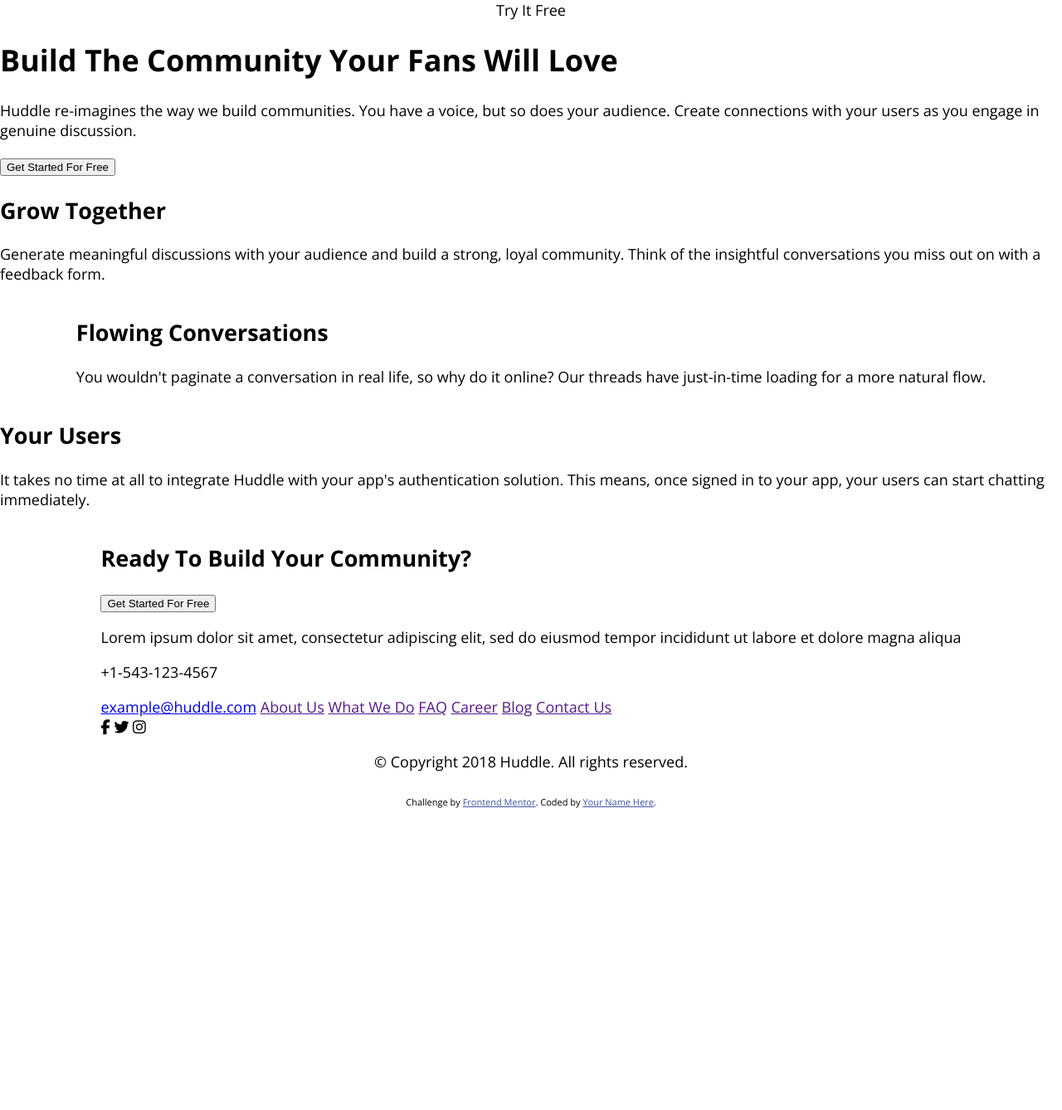
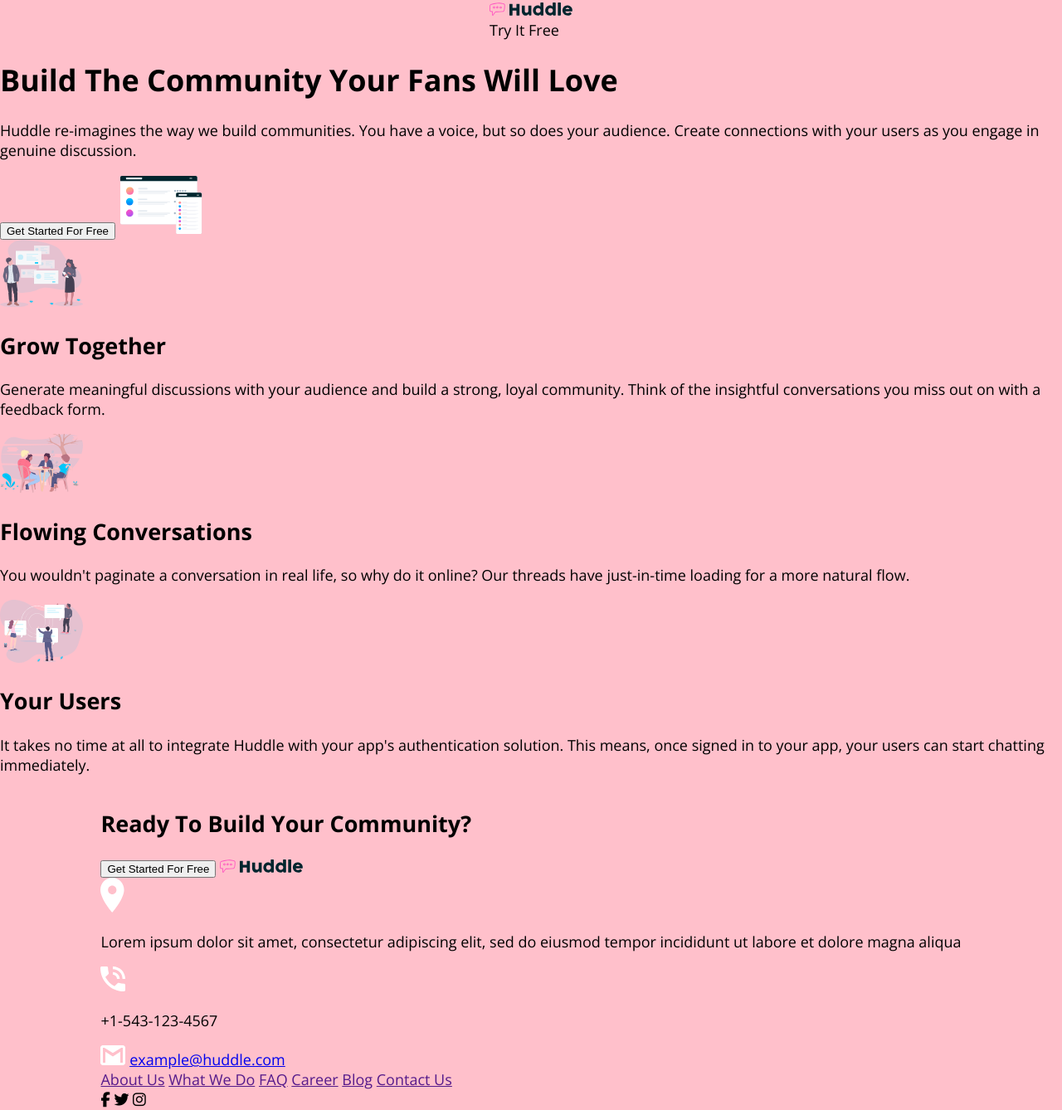
Before and after one commit to CrypticMango/huddle-landing-page-with-alternating-feature-blocks, a plain HTML site: page index.html in a window 1280 px wide. Shown: the top 1338 px of the page at 83% size. Before the commit the page ends 985 px from the top, so only its background shows below. Drawn offline with nearby package versions, Linux system fonts and the light colour scheme.

Commit message:
added images

```diff
--- a/index.html
+++ b/index.html
@@ -40,66 +40,141 @@
 	</head>
 	<body>
 		<nav>
+			<img
+				src="/images/logo.svg"
+				alt="huddle-logo"
+				aria-label="logo"
+			/>
 			<header>Try It Free</header>
 		</nav>
 
+		<main>
 			<div id="top-section">
 				<h1>Build The Community Your Fans Will Love</h1>
+
 				<p id="top-info">
-				Huddle re-imagines the way we build communities. You
-				have a voice, but so does your audience. Create
-				connections with your users as you engage in genuine
-				discussion.
+					Huddle re-imagines the way we build communities.
+					You have a voice, but so does your audience.
+					Create connections with your users as you engage
+					in genuine discussion.
 				</p>
+
 				<button>Get Started For Free</button>
+
+				<img
+					src="/images/illustration-mockups.svg"
+					alt="desktop-mobile"
+					aria-label="device-mockups"
+				/>
 			</div>
 
 			<div id="grow-together-card">
+				<img
+					src="/images/illustration-grow-together.svg"
+					alt="woman-and-man"
+					aria-label="business-man-and-woman"
+				/>
+
 				<h2>Grow Together</h2>
+
 				<p>
-				Generate meaningful discussions with your audience and
-				build a strong, loyal community. Think of the insightful
-				conversations you miss out on with a feedback form.
+					Generate meaningful discussions with your audience
+					and build a strong, loyal community. Think of the
+					insightful conversations you miss out on with a
+					feedback form.
 				</p>
 			</div>
 
 			<div id="flowing-conversations-card">
+				<img
+					src="/images/illustration-flowing-conversation.svg"
+					alt="having-conversation"
+					aria-label="people-having-conversation"
+				/>
+
 				<h2>Flowing Conversations</h2>
+
 				<p>
-				You wouldn't paginate a conversation in real life, so
-				why do it online? Our threads have just-in-time loading
-				for a more natural flow.
+					You wouldn't paginate a conversation in real life,
+					so why do it online? Our threads have just-in-time
+					loading for a more natural flow.
 				</p>
 			</div>
 
 			<div id="your-users-card">
+				<img
+					src="/images/illustration-your-users.svg"
+					alt="users"
+					aria-label="three-people"
+				/>
+
 				<h2>Your Users</h2>
 				<p>
-				It takes no time at all to integrate Huddle with your
-				app's authentication solution. This means, once signed
-				in to your app, your users can start chatting
-				immediately.
+					It takes no time at all to integrate Huddle with
+					your app's authentication solution. This means,
+					once signed in to your app, your users can start
+					chatting immediately.
 				</p>
 			</div>
+		</main>
 
 		<div id="bottom-section">
 			<div id="bottom-community-card">
 				<h2>Ready To Build Your Community?</h2>
+
 				<button>Get Started For Free</button>
+
+				<img
+					src="/images/logo.svg"
+					alt="huddle-logo"
+					aria-label="huddle-logo-two"
+				/>
 			</div>
+
+			<div>
+				<img
+					src="/images/icon-location.svg"
+					alt="location-pointer"
+					aria-label="location"
+          class="bottom-icon"
+				/>
 				<p>
-				Lorem ipsum dolor sit amet, consectetur adipiscing elit,
-				sed do eiusmod tempor incididunt ut labore et dolore
-				magna aliqua
+					Lorem ipsum dolor sit amet, consectetur adipiscing
+					elit, sed do eiusmod tempor incididunt ut labore
+					et dolore magna aliqua
 				</p>
+			</div>
+
+			<div>
+				<img
+					src="/images/icon-phone.svg"
+					alt="phone"
+					aria-label="phone-icon"
+          class="bottom-icon"
+				/>
 				<p>+1-543-123-4567</p>
-			<a href="mailto:example@huddle.com">example@huddle.com</a>
+			</div>
+
+			<div>
+				<img
+					src="/images/icon-email.svg"
+					alt="email"
+					aria-label="email-icon"
+          class="bottom-icon"
+				/>
+				<a href="mailto:example@huddle.com"
+					>example@huddle.com</a
+				>
+			</div>
+
 			<a href="">About Us</a>
 			<a href="">What We Do</a>
 			<a href="">FAQ</a>
+
 			<a href="">Career</a>
 			<a href="">Blog</a>
 			<a href="">Contact Us</a>
+
 			<div id="social-icons">
 				<i class="fa-brands fa-facebook-f"></i>
 				<i class="fa-brands fa-twitter"></i>
--- a/style.css
+++ b/style.css
@@ -16,6 +16,15 @@ body {
     min-height: 100vh;
     font-size: 18px;
     font-family: 'Open Sans', sans-serif;
+    background-color: pink;
+}
+
+img {
+    width: 100px;
+}
+
+.bottom-icon {
+    width: 30px;
 }
 
 .attribution {
```
Lines whose indentation alone changed are shown as unchanged.
